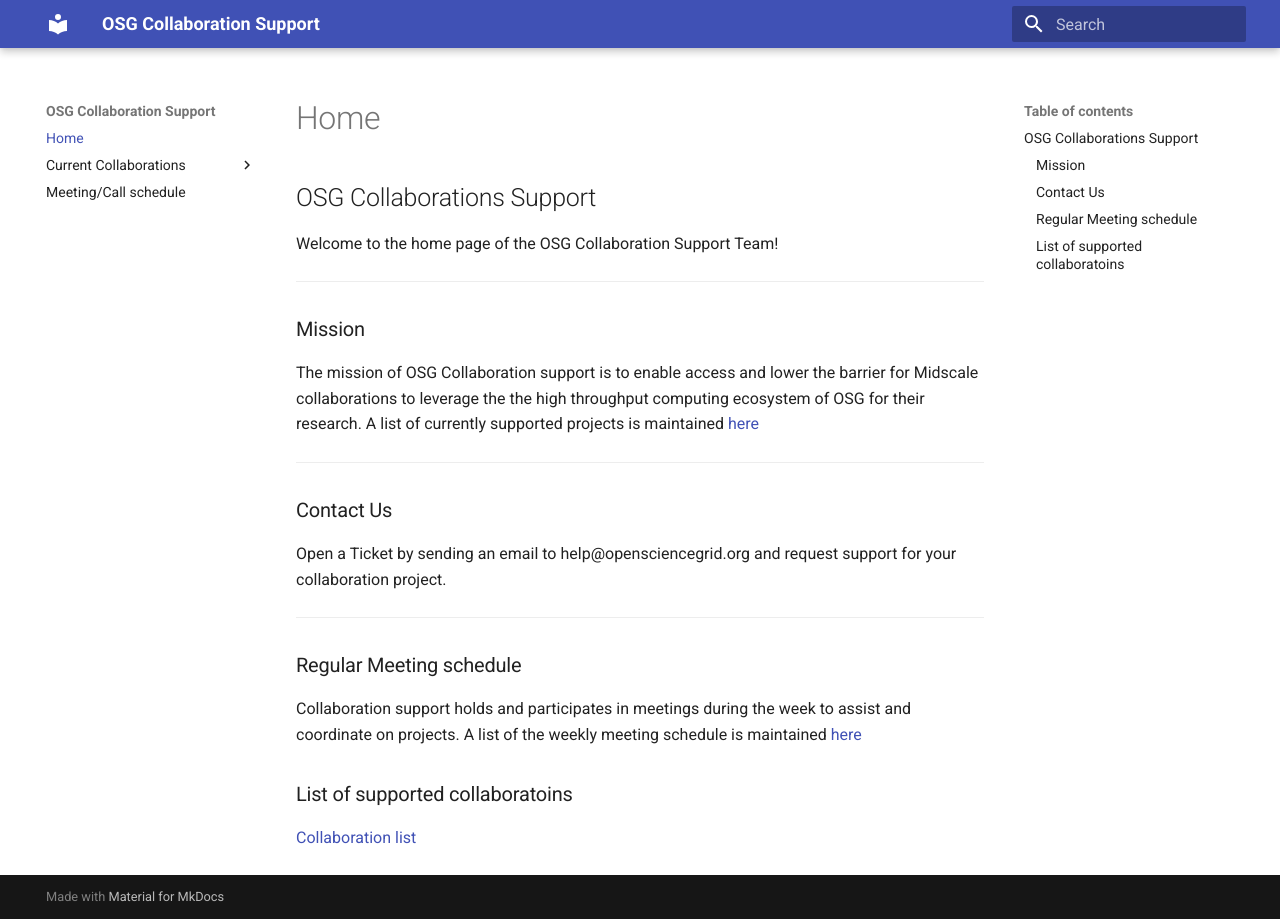
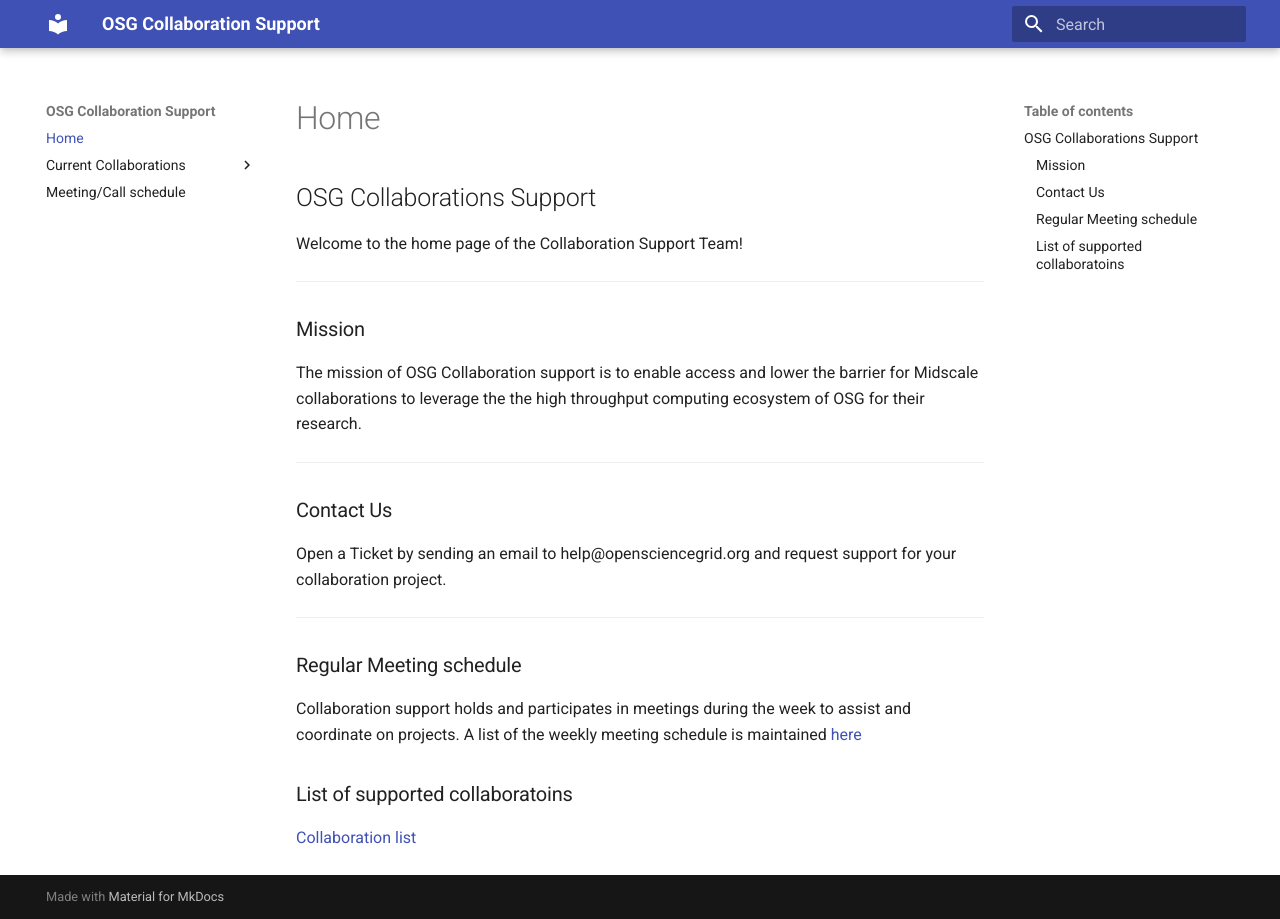
Before and after one commit to osg-htc/collaboration-support, an MkDocs documentation site: the page built from docs/index.md, in a window 1280 px wide. Built offline with MkDocs 1.6.1 and Material for MkDocs 9.7.7, drawn with Linux system fonts in a browser that asks for light colours; old or Windows-style settings are respelled for this version of MkDocs.

Commit message:
Update index.md

```diff
--- a/docs/index.md
+++ b/docs/index.md
@@ -1,6 +1,6 @@
 ## OSG Collaborations Support
 
-Welcome to the home page of the OSG Collaboration Support Team!
+Welcome to the home page of the Collaboration Support Team!
 
 ***
 
@@ -8,7 +8,6 @@
 
 The mission of OSG Collaboration support is to enable access and lower the barrier for Midscale collaborations to leverage the
 the high throughput computing ecosystem of OSG for their research.
-A list of currently supported projects is maintained [here](projects/project-list.md)
 
 ***
 
```
